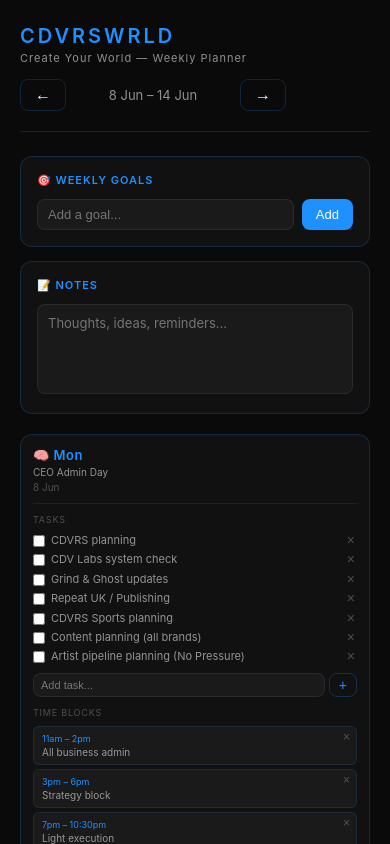
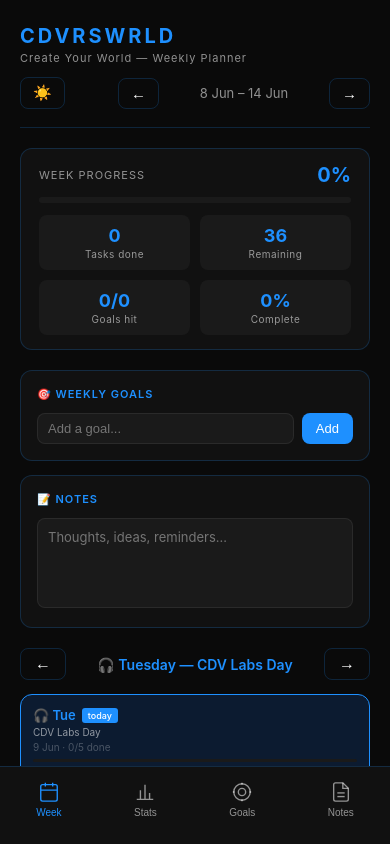
Before and after one commit to CDVRS0/cdvrswrld-planner, a React (Vite) app: page / in a window 390 px wide. Shown: the top 844 px of the page. Built offline with nearby package versions, Linux system fonts and the light colour scheme.

Commit message:
add stats, dark/light mode, mobile nav

```diff
--- a/src/App.css
+++ b/src/App.css
@@ -4,6 +4,12 @@
   --blue: #1E90FF;
   --blue-dim: rgba(30, 144, 255, 0.25);
   --blue-faint: rgba(30, 144, 255, 0.12);
+  --radius: 8px;
+  --radius-lg: 12px;
+}
+
+/* Dark mode (default) */
+[data-theme="dark"] {
   --bg: #0a0a0a;
   --surface: #111111;
   --surface2: #1a1a1a;
@@ -12,8 +18,22 @@
   --text: #ffffff;
   --muted: rgba(255, 255, 255, 0.55);
   --muted2: rgba(255, 255, 255, 0.25);
-  --radius: 8px;
-  --radius-lg: 12px;
+  --today-bg: #0c1b30;
+  --progress-bg: #1a1a1a;
+}
+
+/* Light mode */
+[data-theme="light"] {
+  --bg: #f4f6fb;
+  --surface: #ffffff;
+  --surface2: #f0f2f7;
+  --border: rgba(30, 144, 255, 0.3);
+  --border-subtle: rgba(0, 0, 0, 0.08);
+  --text: #0a0a0a;
+  --muted: rgba(0, 0, 0, 0.55);
+  --muted2: rgba(0, 0, 0, 0.3);
+  --today-bg: #e6f2ff;
+  --progress-bg: #e0e4ef;
 }
 
 body {
@@ -22,12 +42,13 @@ body {
   font-family: -apple-system, BlinkMacSystemFont, 'Segoe UI', Roboto, sans-serif;
   font-size: 14px;
   min-height: 100vh;
+  transition: background 0.2s, color 0.2s;
 }
 
 .app {
   max-width: 1400px;
   margin: 0 auto;
-  padding: 24px 20px 60px;
+  padding: 24px 20px 80px;
 }
 
 /* Header */
@@ -35,50 +56,81 @@ body {
   display: flex;
   align-items: center;
   justify-content: space-between;
-  margin-bottom: 24px;
-  padding-bottom: 20px;
+  margin-bottom: 20px;
+  padding-bottom: 18px;
   border-bottom: 0.5px solid var(--border);
-}
-
-.logo {
-  font-size: 20px;
-  font-weight: 600;
-  letter-spacing: 3px;
-  color: var(--blue);
-}
-
-.tagline {
-  font-size: 11px;
-  color: var(--muted);
-  letter-spacing: 1px;
-  margin-top: 3px;
-}
-
-.week-nav {
-  display: flex;
-  align-items: center;
+  flex-wrap: wrap;
   gap: 12px;
 }
 
-.week-nav button {
+.logo { font-size: 20px; font-weight: 700; letter-spacing: 3px; color: var(--blue); }
+.tagline { font-size: 11px; color: var(--muted); letter-spacing: 1px; margin-top: 3px; }
+
+.header-right { display: flex; align-items: center; gap: 12px; flex-wrap: wrap; }
+
+.week-nav { display: flex; align-items: center; gap: 10px; }
+.week-nav button, .theme-toggle {
   background: transparent;
   border: 0.5px solid var(--border);
   color: var(--text);
-  padding: 6px 14px;
+  padding: 6px 12px;
   border-radius: var(--radius);
   cursor: pointer;
-  font-size: 16px;
+  font-size: 15px;
   transition: border-color 0.15s, color 0.15s;
 }
+.week-nav button:hover, .theme-toggle:hover { border-color: var(--blue); color: var(--blue); }
+.week-label { font-size: 13px; color: var(--muted); min-width: 150px; text-align: center; }
 
-.week-nav button:hover { border-color: var(--blue); color: var(--blue); }
+/* Progress bar */
+.week-progress {
+  margin-bottom: 20px;
+  background: var(--surface);
+  border: 0.5px solid var(--border);
+  border-radius: var(--radius-lg);
+  padding: 14px 18px;
+}
 
-.week-label {
-  font-size: 13px;
-  color: var(--muted);
-  min-width: 150px;
+.progress-header {
+  display: flex;
+  justify-content: space-between;
+  align-items: center;
+  margin-bottom: 10px;
+}
+
+.progress-title { font-size: 11px; color: var(--muted); letter-spacing: 1px; text-transform: uppercase; }
+.progress-pct { font-size: 20px; font-weight: 700; color: var(--blue); }
+
+.progress-bar-bg {
+  background: var(--progress-bg);
+  border-radius: 999px;
+  height: 6px;
+  overflow: hidden;
+  margin-bottom: 12px;
+}
+
+.progress-bar-fill {
+  height: 100%;
+  background: var(--blue);
+  border-radius: 999px;
+  transition: width 0.4s ease;
+}
+
+.progress-stats {
+  display: grid;
+  grid-template-columns: repeat(4, 1fr);
+  gap: 10px;
+}
+
+.stat-card {
+  background: var(--surface2);
+  border-radius: var(--radius);
+  padding: 10px 12px;
   text-align: center;
 }
+
+.stat-value { font-size: 18px; font-weight: 700; color: var(--blue); }
+.stat-label { font-size: 10px; color: var(--muted); margin-top: 2px; letter-spacing: 0.5px; }
 
 /* Top panels */
 .top-panels {
@@ -104,25 +156,12 @@ body {
   margin-bottom: 12px;
 }
 
-.goal-item {
-  display: flex;
-  align-items: center;
-  gap: 8px;
-  padding: 5px 0;
-  font-size: 13px;
-  color: var(--muted);
-}
-
+.goal-item { display: flex; align-items: center; gap: 8px; padding: 5px 0; font-size: 13px; color: var(--muted); }
 .goal-item input[type=checkbox] { accent-color: var(--blue); width: 14px; height: 14px; flex-shrink: 0; }
 .goal-item.done span { text-decoration: line-through; color: var(--muted2); }
 .goal-item .del-btn { margin-left: auto; }
 
-.input-row {
-  display: flex;
-  gap: 8px;
-  margin-top: 10px;
-}
-
+.input-row { display: flex; gap: 8px; margin-top: 10px; }
 .input-row input {
   flex: 1;
   background: var(--surface2);
@@ -132,11 +171,8 @@ body {
   border-radius: var(--radius);
   font-size: 13px;
   outline: none;
-  transition: border-color 0.15s;
 }
-
 .input-row input:focus { border-color: var(--blue-dim); }
-
 .input-row button {
   background: var(--blue);
   border: none;
@@ -160,9 +196,7 @@ body {
   height: 90px;
   font-family: inherit;
   outline: none;
-  transition: border-color 0.15s;
 }
-
 .notes-ta:focus { border-color: var(--blue-dim); }
 
 /* Days grid */
@@ -170,20 +204,6 @@ body {
   display: grid;
   grid-template-columns: repeat(7, minmax(0, 1fr));
   gap: 10px;
-}
-
-@media (max-width: 1100px) {
-  .days-grid { grid-template-columns: repeat(4, minmax(0, 1fr)); }
-  .top-panels { grid-template-columns: 1fr; }
-}
-
-@media (max-width: 700px) {
-  .days-grid { grid-template-columns: repeat(2, minmax(0, 1fr)); }
-  .app-header { flex-direction: column; align-items: flex-start; gap: 14px; }
-}
-
-@media (max-width: 400px) {
-  .days-grid { grid-template-columns: 1fr; }
 }
 
 .day-col {
@@ -196,91 +216,30 @@ body {
   gap: 10px;
 }
 
-.day-col.today {
-  border-color: var(--blue);
-  background: #0c1b30;
-}
+.day-col.today { border-color: var(--blue); background: var(--today-bg); }
 
-.day-header {
-  padding-bottom: 10px;
-  border-bottom: 0.5px solid rgba(30, 144, 255, 0.15);
-}
+.day-header { padding-bottom: 10px; border-bottom: 0.5px solid rgba(30,144,255,0.15); }
+.day-name { font-size: 13px; font-weight: 600; color: var(--blue); display: flex; align-items: center; gap: 6px; }
+.today-badge { font-size: 9px; background: var(--blue); color: #fff; border-radius: 3px; padding: 2px 6px; font-weight: 500; }
+.day-theme { font-size: 10px; color: var(--muted); margin-top: 3px; line-height: 1.3; }
+.day-date { font-size: 10px; color: var(--muted2); margin-top: 2px; }
 
-.day-name {
-  font-size: 13px;
-  font-weight: 600;
-  color: var(--blue);
-  letter-spacing: 0.5px;
-  display: flex;
-  align-items: center;
-  gap: 6px;
-}
-
-.today-badge {
-  font-size: 9px;
-  background: var(--blue);
-  color: #fff;
-  border-radius: 3px;
-  padding: 2px 6px;
-  font-weight: 500;
-  letter-spacing: 0.5px;
-}
-
-.day-theme {
-  font-size: 10px;
-  color: var(--muted);
-  margin-top: 3px;
-  line-height: 1.3;
-}
-
-.day-date {
-  font-size: 10px;
-  color: var(--muted2);
-  margin-top: 2px;
-}
+/* Day progress bar */
+.day-progress-bar { height: 3px; background: var(--progress-bg); border-radius: 999px; overflow: hidden; margin-top: 6px; }
+.day-progress-fill { height: 100%; background: var(--blue); border-radius: 999px; transition: width 0.3s ease; }
 
 .day-section { display: flex; flex-direction: column; gap: 4px; }
+.section-label { font-size: 9px; color: var(--muted2); letter-spacing: 0.8px; text-transform: uppercase; margin-bottom: 4px; }
 
-.section-label {
-  font-size: 9px;
-  color: var(--muted2);
-  letter-spacing: 0.8px;
-  text-transform: uppercase;
-  margin-bottom: 4px;
-}
-
-.task-item {
-  display: flex;
-  align-items: flex-start;
-  gap: 6px;
-  font-size: 11px;
-  color: var(--muted);
-  line-height: 1.4;
-}
-
+.task-item { display: flex; align-items: flex-start; gap: 6px; font-size: 11px; color: var(--muted); line-height: 1.4; }
 .task-item input[type=checkbox] { accent-color: var(--blue); width: 12px; height: 12px; margin-top: 2px; flex-shrink: 0; }
 .task-item.done span { text-decoration: line-through; color: var(--muted2); }
 .task-item .del-btn { margin-left: auto; flex-shrink: 0; }
 
-.del-btn {
-  background: none;
-  border: none;
-  color: var(--muted2);
-  cursor: pointer;
-  font-size: 14px;
-  padding: 0 2px;
-  line-height: 1;
-  transition: color 0.15s;
-}
-
+.del-btn { background: none; border: none; color: var(--muted2); cursor: pointer; font-size: 14px; padding: 0 2px; line-height: 1; transition: color 0.15s; }
 .del-btn:hover { color: #ff4444; }
 
-.mini-input-row {
-  display: flex;
-  gap: 4px;
-  margin-top: 4px;
-}
-
+.mini-input-row { display: flex; gap: 4px; margin-top: 4px; }
 .mini-input-row input {
   flex: 1;
   background: var(--surface2);
@@ -291,9 +250,7 @@ body {
   font-size: 11px;
   outline: none;
 }
-
 .mini-input-row input:focus { border-color: var(--blue-dim); }
-
 .mini-input-row button {
   background: transparent;
   border: 0.5px solid var(--blue-dim);
@@ -302,25 +259,72 @@ body {
   border-radius: var(--radius);
   cursor: pointer;
   font-size: 14px;
-  font-weight: 500;
+}
+.mini-input-row button:hover { background: var(--blue-faint); }
+
+.time-block { background: var(--surface2); border: 0.5px solid rgba(30,144,255,0.15); border-radius: 6px; padding: 6px 8px; position: relative; }
+.tb-time { font-size: 9px; color: var(--blue); margin-bottom: 2px; }
+.tb-label { font-size: 10px; color: var(--muted); }
+.tb-del { position: absolute; top: 4px; right: 4px; font-size: 12px; }
+
+/* Mobile bottom nav */
+.bottom-nav {
+  display: none;
+  position: fixed;
+  bottom: 0; left: 0; right: 0;
+  background: var(--surface);
+  border-top: 0.5px solid var(--border);
+  padding: 8px 0 20px;
+  z-index: 100;
 }
 
-.mini-input-row button:hover { background: var(--blue-faint); }
+.bottom-nav-inner { display: flex; justify-content: space-around; }
 
-.time-block {
-  background: var(--surface2);
-  border: 0.5px solid rgba(30, 144, 255, 0.15);
-  border-radius: 6px;
-  padding: 6px 8px;
-  position: relative;
+.nav-btn {
+  display: flex;
+  flex-direction: column;
+  align-items: center;
+  gap: 4px;
+  background: none;
+  border: none;
+  color: var(--muted);
+  cursor: pointer;
+  padding: 6px 16px;
+  border-radius: var(--radius);
+  font-size: 10px;
+  transition: color 0.15s;
 }
 
-.tb-time { font-size: 9px; color: var(--blue); margin-bottom: 2px; }
-.tb-label { font-size: 10px; color: var(--muted); }
+.nav-btn.active { color: var(--blue); }
+.nav-btn svg { width: 22px; height: 22px; }
 
-.tb-del {
-  position: absolute;
-  top: 4px;
-  right: 4px;
-  font-size: 12px;
+/* Mobile day swiper */
+.day-swiper { display: none; }
+.swiper-header { display: flex; align-items: center; justify-content: space-between; margin-bottom: 14px; }
+.swiper-nav { background: transparent; border: 0.5px solid var(--border); color: var(--text); padding: 6px 14px; border-radius: var(--radius); cursor: pointer; font-size: 16px; }
+.swiper-nav:hover { border-color: var(--blue); color: var(--blue); }
+.swiper-day-label { font-size: 14px; font-weight: 600; color: var(--blue); }
+
+/* Responsive */
+@media (max-width: 1100px) {
+  .days-grid { grid-template-columns: repeat(4, minmax(0, 1fr)); }
+  .top-panels { grid-template-columns: 1fr; }
+  .progress-stats { grid-template-columns: repeat(4, 1fr); }
 }
+
+@media (max-width: 768px) {
+  .bottom-nav { display: block; }
+  .days-grid { display: none; }
+  .day-swiper { display: block; }
+  .top-panels { grid-template-columns: 1fr; }
+  .progress-stats { grid-template-columns: repeat(2, 1fr); }
+  .app { padding-bottom: 100px; }
+
+  .mobile-section { display: none; }
+  .mobile-section.active { display: block; }
+}
+
+@media (max-width: 500px) {
+  .app-header { flex-direction: column; align-items: flex-start; }
+  .header-right { width: 100%; justify-content: space-between; }
+}
--- a/src/App.jsx
+++ b/src/App.jsx
@@ -1,4 +1,4 @@
-import { useState } from 'react';
+import { useState, useEffect } from 'react';
 import { DAYS_CONFIG } from './data/days';
 import { usePlanner, dateKey } from './hooks/usePlanner';
 import './App.css';
@@ -15,13 +15,49 @@ function isToday(d) {
   return d.getFullYear() === t.getFullYear() && d.getMonth() === t.getMonth() && d.getDate() === t.getDate();
 }
 
+function useTheme() {
+  const [theme, setTheme] = useState(() => localStorage.getItem('cdvrs_theme') || 'dark');
+  useEffect(() => {
+    document.documentElement.setAttribute('data-theme', theme);
+    localStorage.setItem('cdvrs_theme', theme);
+  }, [theme]);
+  const toggle = () => setTheme(t => t === 'dark' ? 'light' : 'dark');
+  return [theme, toggle];
+}
+
+function WeekProgress({ week, weekStart }) {
+  let total = 0, done = 0, goalsDone = 0;
+  DAYS_CONFIG.forEach((_, i) => {
+    const d = new Date(weekStart); d.setDate(d.getDate() + i);
+    const dk = dateKey(d);
+    const day = week.days[dk];
+    if (day) { total += day.tasks.length; done += day.tasks.filter(t => t.done).length; }
+  });
+  goalsDone = week.goals.filter(g => g.done).length;
+  const pct = total === 0 ? 0 : Math.round((done / total) * 100);
+
+  return (
+    <div className="week-progress">
+      <div className="progress-header">
+        <span className="progress-title">Week Progress</span>
+        <span className="progress-pct">{pct}%</span>
+      </div>
+      <div className="progress-bar-bg">
+        <div className="progress-bar-fill" style={{ width: `${pct}%` }} />
+      </div>
+      <div className="progress-stats">
+        <div className="stat-card"><div className="stat-value">{done}</div><div className="stat-label">Tasks done</div></div>
+        <div className="stat-card"><div className="stat-value">{total - done}</div><div className="stat-label">Remaining</div></div>
+        <div className="stat-card"><div className="stat-value">{goalsDone}/{week.goals.length}</div><div className="stat-label">Goals hit</div></div>
+        <div className="stat-card"><div className="stat-value">{pct}%</div><div className="stat-label">Complete</div></div>
+      </div>
+    </div>
+  );
+}
+
 function GoalsPanel({ goals, onAdd, onToggle, onDelete }) {
   const [input, setInput] = useState('');
-  const submit = () => {
-    if (!input.trim()) return;
-    onAdd(input.trim());
-    setInput('');
-  };
+  const submit = () => { if (!input.trim()) return; onAdd(input.trim()); setInput(''); };
   return (
     <div className="panel">
       <div className="panel-title">🎯 Weekly Goals</div>
@@ -55,16 +91,14 @@ function DayColumn({ cfg, dayDate, dayData, onAddTask, onToggleTask, onDeleteTas
   const dk = dateKey(dayDate);
   const today = isToday(dayDate);
   const dateStr = dayDate.toLocaleDateString('en-GB', { day: 'numeric', month: 'short' });
+  const doneTasks = dayData.tasks.filter(t => t.done).length;
+  const totalTasks = dayData.tasks.length;
+  const pct = totalTasks === 0 ? 0 : Math.round((doneTasks / totalTasks) * 100);
 
-  const submitTask = () => {
-    if (!taskInput.trim()) return;
-    onAddTask(dk, taskInput.trim());
-    setTaskInput('');
-  };
-
+  const submitTask = () => { if (!taskInput.trim()) return; onAddTask(dk, taskInput.trim()); setTaskInput(''); };
   const submitBlock = () => {
     if (!blockInput.trim()) return;
-    const parts = blockInput.trim().match(/^(\S+(?:\s*–\s*\S+)?)\s+(.+)$/);
+    const parts = blockInput.trim().match(/^(\S+(?:\s*[–-]\s*\S+)?)\s+(.+)$/);
     if (parts) onAddBlock(dk, parts[1], parts[2]);
     else onAddBlock(dk, '', blockInput.trim());
     setBlockInput('');
@@ -75,9 +109,9 @@ function DayColumn({ cfg, dayDate, dayData, onAddTask, onToggleTask, onDeleteTas
       <div className="day-header">
         <div className="day-name">{cfg.emoji} {cfg.short}{today && <span className="today-badge">today</span>}</div>
         <div className="day-theme">{cfg.theme}</div>
-        <div className="day-date">{dateStr}</div>
+        <div className="day-date">{dateStr} · {doneTasks}/{totalTasks} done</div>
+        <div className="day-progress-bar"><div className="day-progress-fill" style={{ width: `${pct}%` }} /></div>
       </div>
-
       <div className="day-section">
         <div className="section-label">Tasks</div>
         {dayData.tasks.map((t, i) => (
@@ -92,7 +126,6 @@ function DayColumn({ cfg, dayDate, dayData, onAddTask, onToggleTask, onDeleteTas
           <button onClick={submitTask}>+</button>
         </div>
       </div>
-
       <div className="day-section">
         <div className="section-label">Time blocks</div>
         {dayData.blocks.map((b, i) => (
@@ -111,8 +144,46 @@ function DayColumn({ cfg, dayDate, dayData, onAddTask, onToggleTask, onDeleteTas
   );
 }
 
+function DaySwiper({ weekStart, week, onAddTask, onToggleTask, onDeleteTask, onAddBlock, onDeleteBlock }) {
+  const todayIdx = () => {
+    for (let i = 0; i < 7; i++) {
+      const d = new Date(weekStart); d.setDate(d.getDate() + i);
+      if (isToday(d)) return i;
+    }
+    return 0;
+  };
+  const [idx, setIdx] = useState(todayIdx);
+  const cfg = DAYS_CONFIG[idx];
+  const d = new Date(weekStart); d.setDate(d.getDate() + idx);
+  const dk = dateKey(d);
+  const dayData = week.days[dk] || { tasks: [], blocks: [] };
+
+  return (
+    <div className="day-swiper">
+      <div className="swiper-header">
+        <button className="swiper-nav" onClick={() => setIdx(i => Math.max(0, i - 1))} disabled={idx === 0}>&#8592;</button>
+        <span className="swiper-day-label">{cfg.emoji} {cfg.name} — {cfg.theme}</span>
+        <button className="swiper-nav" onClick={() => setIdx(i => Math.min(6, i + 1))} disabled={idx === 6}>&#8594;</button>
+      </div>
+      <DayColumn cfg={cfg} dayDate={d} dayData={dayData}
+        onAddTask={onAddTask} onToggleTask={onToggleTask} onDeleteTask={onDeleteTask}
+        onAddBlock={onAddBlock} onDeleteBlock={onDeleteBlock} />
+    </div>
+  );
+}
+
+// Bottom nav icons
+const Icons = {
+  calendar: <svg viewBox="0 0 24 24" fill="none" stroke="currentColor" strokeWidth="1.5"><rect x="3" y="4" width="18" height="18" rx="2"/><path d="M16 2v4M8 2v4M3 10h18"/></svg>,
+  stats: <svg viewBox="0 0 24 24" fill="none" stroke="currentColor" strokeWidth="1.5"><path d="M3 20h18M7 20V10M12 20V4M17 20v-7"/></svg>,
+  goals: <svg viewBox="0 0 24 24" fill="none" stroke="currentColor" strokeWidth="1.5"><circle cx="12" cy="12" r="9"/><circle cx="12" cy="12" r="4"/><path d="M12 2v2M12 20v2M2 12h2M20 12h2"/></svg>,
+  notes: <svg viewBox="0 0 24 24" fill="none" stroke="currentColor" strokeWidth="1.5"><path d="M14 2H6a2 2 0 00-2 2v16a2 2 0 002 2h12a2 2 0 002-2V8z"/><polyline points="14 2 14 8 20 8"/><line x1="16" y1="13" x2="8" y2="13"/><line x1="16" y1="17" x2="8" y2="17"/></svg>,
+};
+
 export default function App() {
   const p = usePlanner();
+  const [theme, toggleTheme] = useTheme();
+  const [mobileTab, setMobileTab] = useState('calendar');
 
   return (
     <div className="app">
@@ -121,12 +192,20 @@ export default function App() {
           <div className="logo">CDVRSWRLD</div>
           <div className="tagline">Create Your World — Weekly Planner</div>
         </div>
-        <div className="week-nav">
-          <button onClick={() => p.setWeekOffset(o => o - 1)}>&#8592;</button>
-          <span className="week-label">{formatRange(p.weekStart)}</span>
-          <button onClick={() => p.setWeekOffset(o => o + 1)}>&#8594;</button>
+        <div className="header-right">
+          <button className="theme-toggle" onClick={toggleTheme} title="Toggle theme">
+            {theme === 'dark' ? '☀️' : '🌙'}
+          </button>
+          <div className="week-nav">
+            <button onClick={() => p.setWeekOffset(o => o - 1)}>&#8592;</button>
+            <span className="week-label">{formatRange(p.weekStart)}</span>
+            <button onClick={() => p.setWeekOffset(o => o + 1)}>&#8594;</button>
+          </div>
         </div>
       </header>
+
+      {/* Desktop layout */}
+      <WeekProgress week={p.week} weekStart={p.weekStart} />
 
       <div className="top-panels">
         <GoalsPanel goals={p.week.goals} onAdd={p.addGoal} onToggle={p.toggleGoal} onDelete={p.deleteGoal} />
@@ -135,24 +214,46 @@ export default function App() {
 
       <div className="days-grid">
         {DAYS_CONFIG.map((cfg, i) => {
-          const d = new Date(p.weekStart);
-          d.setDate(d.getDate() + i);
+          const d = new Date(p.weekStart); d.setDate(d.getDate() + i);
           const dk = dateKey(d);
           return (
-            <DayColumn
-              key={dk}
-              cfg={cfg}
-              dayDate={d}
+            <DayColumn key={dk} cfg={cfg} dayDate={d}
               dayData={p.week.days[dk] || { tasks: [], blocks: [] }}
-              onAddTask={p.addTask}
-              onToggleTask={p.toggleTask}
-              onDeleteTask={p.deleteTask}
-              onAddBlock={p.addBlock}
-              onDeleteBlock={p.deleteBlock}
-            />
+              onAddTask={p.addTask} onToggleTask={p.toggleTask} onDeleteTask={p.deleteTask}
+              onAddBlock={p.addBlock} onDeleteBlock={p.deleteBlock} />
           );
         })}
       </div>
+
+      {/* Mobile layout */}
+      <div className={`mobile-section${mobileTab === 'calendar' ? ' active' : ''}`}>
+        <DaySwiper weekStart={p.weekStart} week={p.week}
+          onAddTask={p.addTask} onToggleTask={p.toggleTask} onDeleteTask={p.deleteTask}
+          onAddBlock={p.addBlock} onDeleteBlock={p.deleteBlock} />
+      </div>
+
+      <div className={`mobile-section${mobileTab === 'stats' ? ' active' : ''}`}>
+        <WeekProgress week={p.week} weekStart={p.weekStart} />
+      </div>
+
+      <div className={`mobile-section${mobileTab === 'goals' ? ' active' : ''}`}>
+        <GoalsPanel goals={p.week.goals} onAdd={p.addGoal} onToggle={p.toggleGoal} onDelete={p.deleteGoal} />
+      </div>
+
+      <div className={`mobile-section${mobileTab === 'notes' ? ' active' : ''}`}>
+        <NotesPanel notes={p.week.notes} onChange={p.setNotes} />
+      </div>
+
+      {/* Bottom nav (mobile only) */}
+      <nav className="bottom-nav">
+        <div className="bottom-nav-inner">
+          {[['calendar','Week'], ['stats','Stats'], ['goals','Goals'], ['notes','Notes']].map(([tab, label]) => (
+            <button key={tab} className={`nav-btn${mobileTab === tab ? ' active' : ''}`} onClick={() => setMobileTab(tab)}>
+              {Icons[tab]}{label}
+            </button>
+          ))}
+        </div>
+      </nav>
     </div>
   );
 }
```
